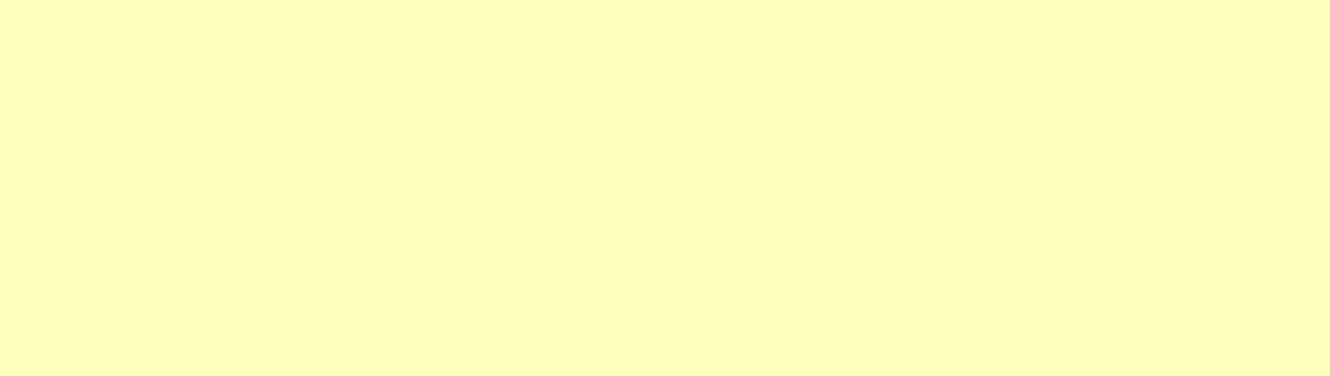
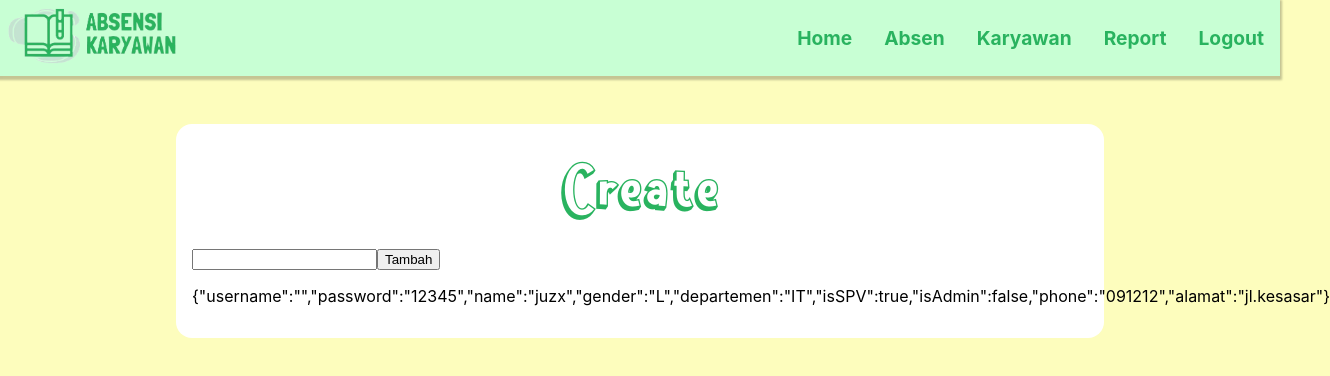
Before and after one commit to ahmadfaqih796/absensi-react, a React (Create React App) app: page /admin/karyawan/tambah in a window 1280 px wide. Before the commit this address had no page. Shown: the top 376 px of the page, 1330 px wide, since content can reach past the window. Built offline with nearby package versions, Linux system fonts and the light colour scheme.

Commit message:
create user logic

```diff
--- a/src/App.js
+++ b/src/App.js
@@ -5,6 +5,7 @@ import LoginAdmin from "./pages/admin/Login";
 import Absensi from "./pages/monitor/Absensi";
 import DataKaryawan from "./pages/admin/karyawan/data.karyawan";
 import Beranda from "./pages/admin/Beranda";
+import CreateKaryawan from "./pages/admin/karyawan/create.karyawan";
 const Protected = () => {
 	const [isAuthenticated, setIsAuthenticated] = useState(localStorage.getItem("token"))
   return <>
@@ -25,6 +26,8 @@ function App() {
         </Route>
 				<Route path="/admin/beranda" element={<Beranda />}/>
 				<Route path="/admin/karyawan" element={<DataKaryawan />}/>
+				<Route path="/admin/karyawan/tambah" element={<CreateKaryawan />}/>
+				<Route path="/admin/edit/:nik" element={<DataKaryawan />}/>
         <Route path="/login" element={<LoginAdmin />} />
         <Route path='/absensi' element={<Absensi />} />
       </Routes>
--- a/src/pages/admin/karyawan/create.karyawan.js
+++ b/src/pages/admin/karyawan/create.karyawan.js
@@ -0,0 +1,46 @@
+import { useEffect, useState } from "react";
+import Navbar from "../../../components/Navbar";
+import { createKaryawan } from "../../../providers/admin.provider";
+
+const defaultKaryawan = {
+  username: "",
+  password: "12345",
+  name: "juzx",
+  gender: "L",
+  departemen: "IT",
+  isSPV: true,
+  isAdmin: false,
+  phone: "091212",
+  alamat: "jl.kesasar",
+};
+const CreateKaryawan = () => {
+  const [karyawan, setKaryawan] = useState(defaultKaryawan);
+
+  const handleTerima = (e) => {
+    const name = e.target.name;
+    const value = e.target.value;
+    setKaryawan((values) => ({ ...values, [name]: value }));
+  };
+  const handleTambahKaryawan = (karyawan, e) => {
+    createKaryawan(karyawan, e).then(() => alert("data berhasil ditambah"));
+  };
+  return (
+    <>
+      <Navbar />
+      <main className="konten">
+        <legend>Create</legend>
+        <form>
+          <input
+            type="text"
+            name="username"
+            value={karyawan.username}
+            onChange={handleTerima}
+          />
+					<button onClick={(e) => handleTambahKaryawan(karyawan, e)}>Tambah</button>
+        </form>
+        <p>{JSON.stringify(karyawan)}</p>
+      </main>
+    </>
+  );
+};
+export default CreateKaryawan;
--- a/src/providers/admin.provider.js
+++ b/src/providers/admin.provider.js
@@ -35,3 +35,13 @@ export const deleteKaryawan = (nik) => {
       .catch((err) => reject(err));
   });
 };
+
+export const createKaryawan = (karyawan) => {
+	let payload = {...karyawan}
+  return new Promise((resolve, reject) => {
+    axios
+      .post(BASE_URL + "/admin/register", payload)
+      .then((res) => resolve(res))
+      .catch((err) => reject(err));
+  });
+};
```
Also changed, not shown: src/pages/admin/karyawan/edit.karyawan.js (added).
